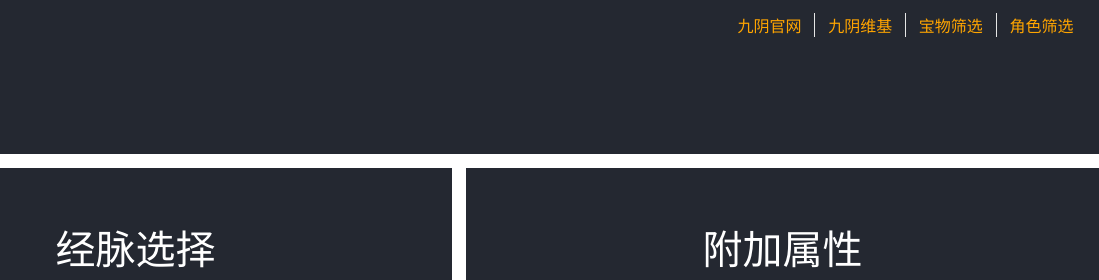
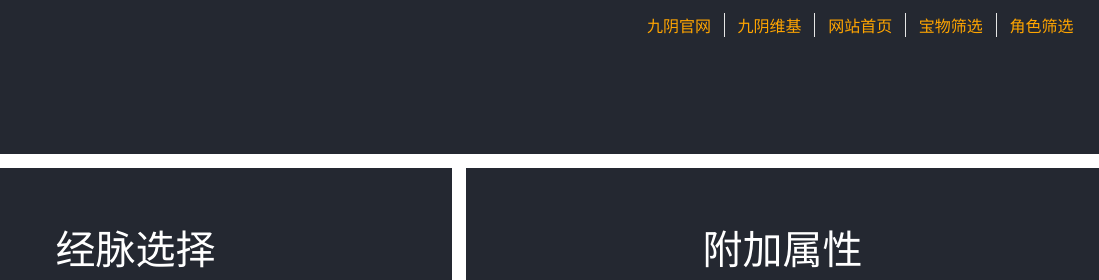
Before and after one commit to rundstedt-g/TwelveRegularMeridians, a plain HTML site: page index.html in a window 1280 px wide. Shown: the top 280 px of the page, 181-1280 px from the left. Drawn offline with Linux system fonts and the light colour scheme.

Commit message:
feat: 网站首页
Signed-off-by: 王雄 <6874024@qq.com>

```diff
--- a/index.html
+++ b/index.html
@@ -22,6 +22,7 @@
         <a href=""><img alt="经脉" src="images/logo.png"></a>
         <a class="links" href="http://roles.rundstedt.cn/" id="lastlink" target="_blank">角色筛选</a>
         <a class="links" href="http://treasure.rundstedt.cn/" target="_blank">宝物筛选</a>
+        <a class="links" href="http://rundstedt.cn" target="_blank">网站首页</a>
         <a class="links" href="https://9yin.woniu.com/wiki/" target="_blank">九阴维基</a>
         <a class="links" href="https://9yin.woniu.com/main.html" target="_blank">九阴官网</a>
     </div>
```
